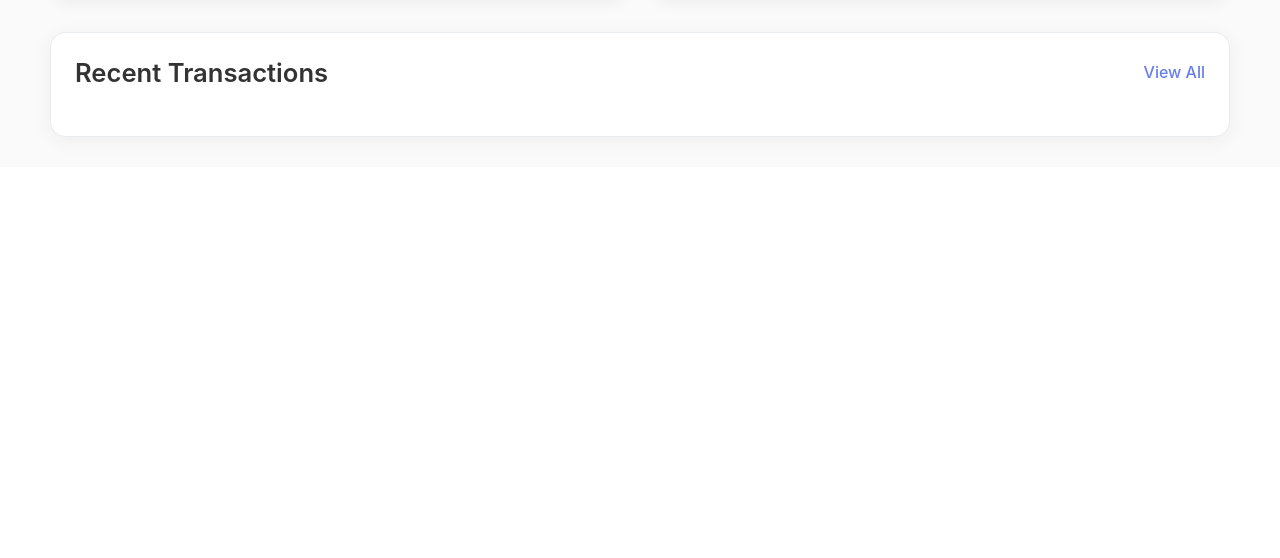
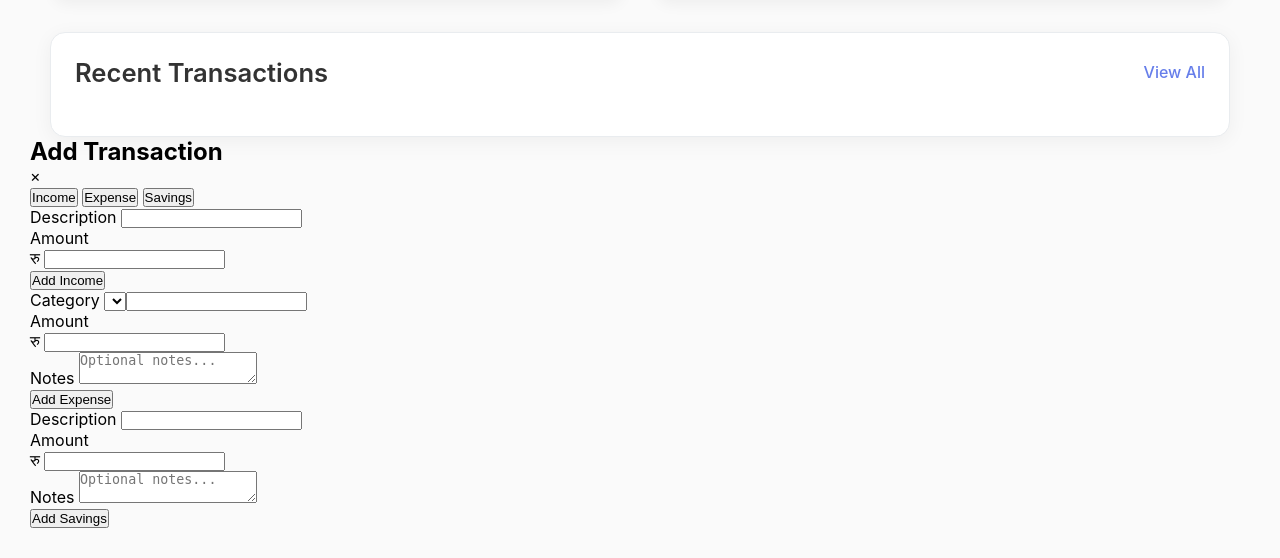
Before and after one commit to Sandeshhhh712/MoneyWise, a Django app: template core/templates/index.html in a window 1280 px wide. Shown: the part 1108-1666 px from the top of the page. Before the commit the page ends 1246 px from the top, so only its background shows below. Run offline with Django 4.2, Linux system fonts and the light colour scheme; the template is opened without the code that fills it, so the values that code supplies are empty.

Commit message:
Transaction issues

```diff
--- a/core/templates/index.html
+++ b/core/templates/index.html
@@ -128,6 +128,85 @@
         <span>+</span>
     </button>
 
+    <!-- Modal -->
+    <div id="addModal" class="modal">
+        <div class="modal-content">
+            <div class="modal-header">
+                <h2>Add Transaction</h2>
+                <span class="close" onclick="closeModal()">&times;</span>
+            </div>
+            <div class="modal-body">
+                <div class="form-tabs">
+                    <button class="tab-btn active" onclick="switchTab('income')">Income</button>
+                    <button class="tab-btn" onclick="switchTab('expense')">Expense</button>
+                    <button class="tab-btn" onclick="switchTab('savings')">Savings</button>
+                </div>
+
+                <!-- Income Form -->
+                <form id="income-form" class="tab-content active" method="post" action="{% url 'Income'%}">
+                    {% csrf_token %}
+                    <div class="form-group">
+                        <label for="description">Description</label>
+                        <input type="text" id="income-description" name="description" required>
+                    </div>
+                    <div class="form-group">
+                        <label for="amount">Amount</label>
+                        <div class="amount-input-wrapper">
+                            <span class="currency-symbol">रु</span>
+                            <input type="number" id="income-amount" name="amount" step="0.01" required>
+                        </div>
+                    </div>
+
+                    <button type="submit" class="submit-btn">Add Income</button>
+                </form>
+
+                <!-- Expense Form -->
+                <form id="expense-form" class="tab-content">
+                    <div class="form-group">
+                        <label for="expense-category">Category</label>
+                        <select type="text" id="expense-category" name="category" required>
+                    </div>
+                    <div class="form-group">
+                        <label for="expense-description">Description</label>
+                        <input type="text" id="expense-description" name="description" required>
+                    </div>
+                    <div class="form-group">
+                        <label for="expense-amount">Amount</label>
+                        <div class="amount-input-wrapper">
+                            <span class="currency-symbol">रु</span>
+                            <input type="number" id="expense-amount" name="amount" step="0.01" required>
+                        </div>
+                    </div>
+                    <div class="form-group">
+                        <label for="expense-notes">Notes</label>
+                        <textarea id="expense-notes" name="notes" placeholder="Optional notes..."></textarea>
+                    </div>
+                    <button type="submit" class="submit-btn">Add Expense</button>
+                </form>
+
+                <!-- Savings Form -->
+                <form id="savings-form" class="tab-content">
+                    <div class="form-group">
+                        <label for="savings-description">Description</label>
+                        <input type="text" id="savings-description" name="description" required>
+                    </div>
+                    <div class="form-group">
+                        <label for="savings-amount">Amount</label>
+                        <div class="amount-input-wrapper">
+                            <span class="currency-symbol">रु</span>
+                            <input type="number" id="savings-amount" name="amount" step="0.01" required>
+                        </div>
+                    </div>
+                    <div class="form-group">
+                        <label for="savings-notes">Notes</label>
+                        <textarea id="savings-notes" name="notes" placeholder="Optional notes..."></textarea>
+                    </div>
+                    <button type="submit" class="submit-btn">Add Savings</button>
+                </form>
+            </div>
+        </div>
+    </div>
+
     <script>
 // Profile dropdown functionality
 function toggleDropdown() {
--- a/core/templates/login.html
+++ b/core/templates/login.html
@@ -23,7 +23,7 @@
             <input type="password" placeholder="Password", name="password">
             <br>
             <button type="submit">Login</button>
-            <a class="redirect" href="/core/templates/register.html"><p>Create a New Account →</p></a>
+            <a href="{% url 'Register' %}"><p>Create a New Account →</p></a>
         </div>
     </form>
 
--- a/core/views.py
+++ b/core/views.py
@@ -93,8 +93,9 @@ def IncomeView(request:HttpRequest):
                 data:Income=form.save(commit=False)
                 data.user_id=user
                 data.save()
-                return render(request, 'index.html', context={"form":form})
-        return render(request, 'income.html', context={"form":form})
+                print("Hello")
+                return redirect('Index')
+        return render(request, 'index.html', context={"form":IncomeForm()})
 
 
 
```
